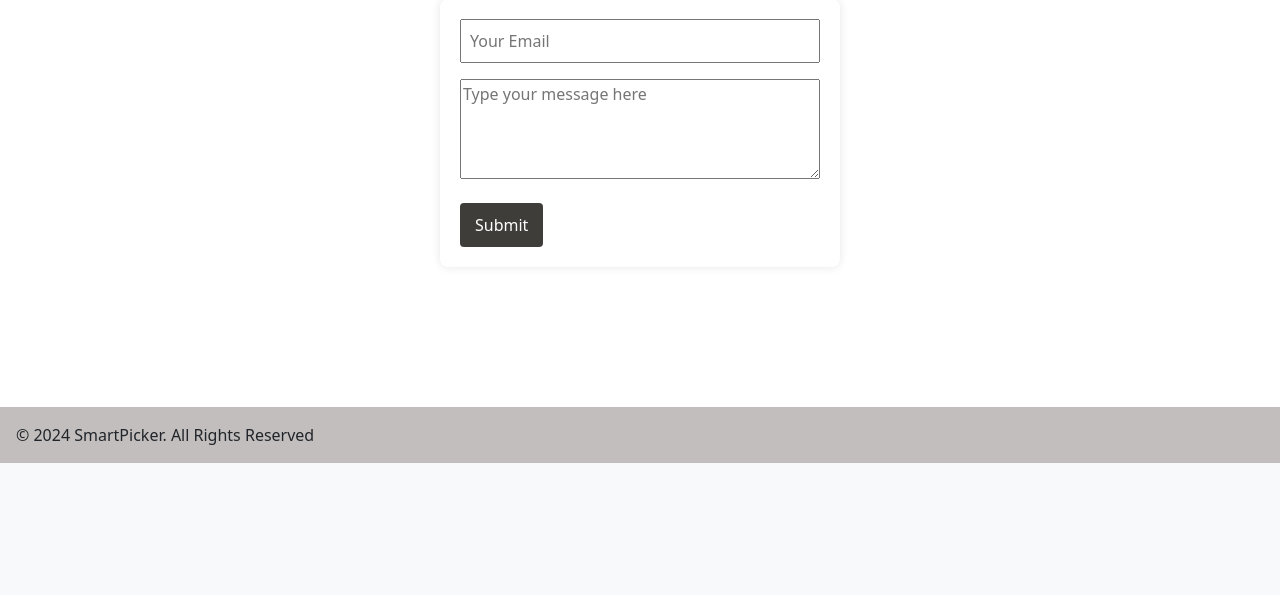
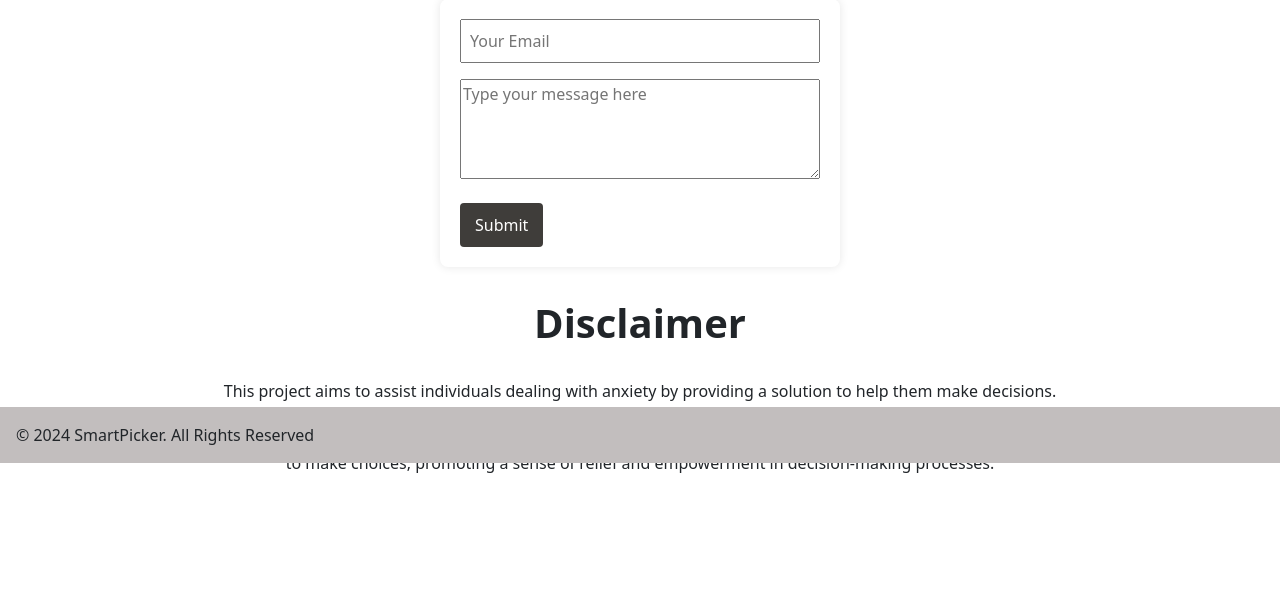
Before and after one commit to Priyesh-Manu/SmartPicker, a Django app: page /contact/ in a window 1280 px wide. Shown: the part 337-932 px from the top of the page. Before the commit the page ends 800 px from the top, so only its background shows below. Run offline with Django 5.2, Linux system fonts and the light colour scheme.

Commit message:
Added a Disclaimer

```diff
--- a/templates/contact.html
+++ b/templates/contact.html
@@ -20,10 +20,23 @@
             <textarea id="contactmsg" name="contactmsg" placeholder="Type your message here" required style="height: 100px; width:100%"></textarea>
             <br><br>
             <button type="submit" onclick="message()">Submit</button>
-        </form><br><br><br><br>
+        </form><br>
     </div>
+
+
+    <!-- Start of the disclaimer -->
+          <div class="col-md-8 mx-auto text-center p-2">
+            <h1 class="font-weight-bold"><strong>Disclaimer</strong></h1><br>
+            <p class="fs-6">This project aims to assist individuals dealing with anxiety by providing a solution to help them make decisions. The tool facilitates the selection of an option from a set of choices in a random manner, reducing decision-related stress for users. This approach is designed to offer a simple and unbiased way for people with anxiety to make choices, promoting a sense of relief and empowerment in decision-making processes.</p>
+          </div>
+
+      <br><br><br><br>
+
+    <!-- End of the disclaimer -->
+
 
   </div>
   <!-- End of the content -->
 
+
 {% endblock content%}
```
Also changed, not shown: templates/index.html (+13 -1 lines), templates/multi_selection.html (+11 -0 lines), db.sqlite3.
